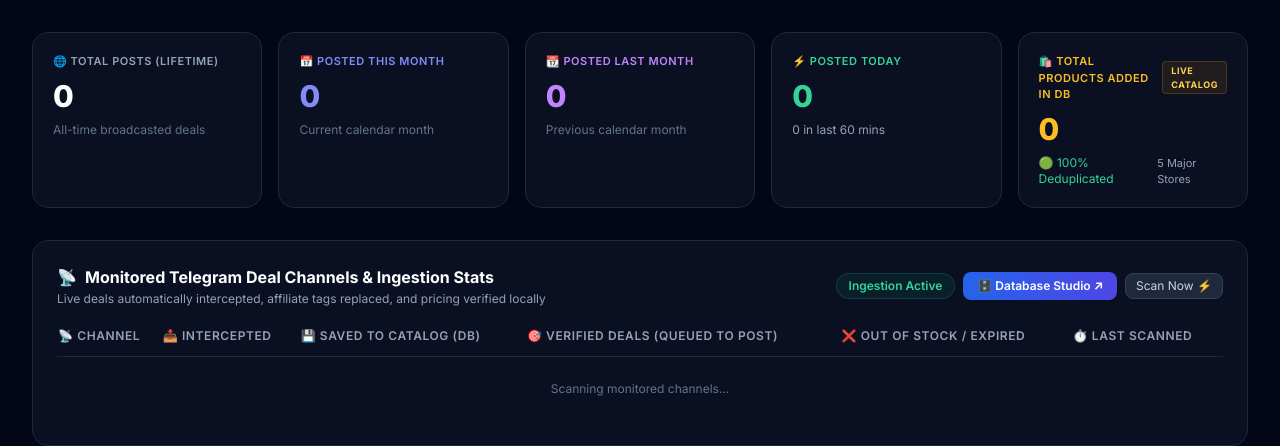
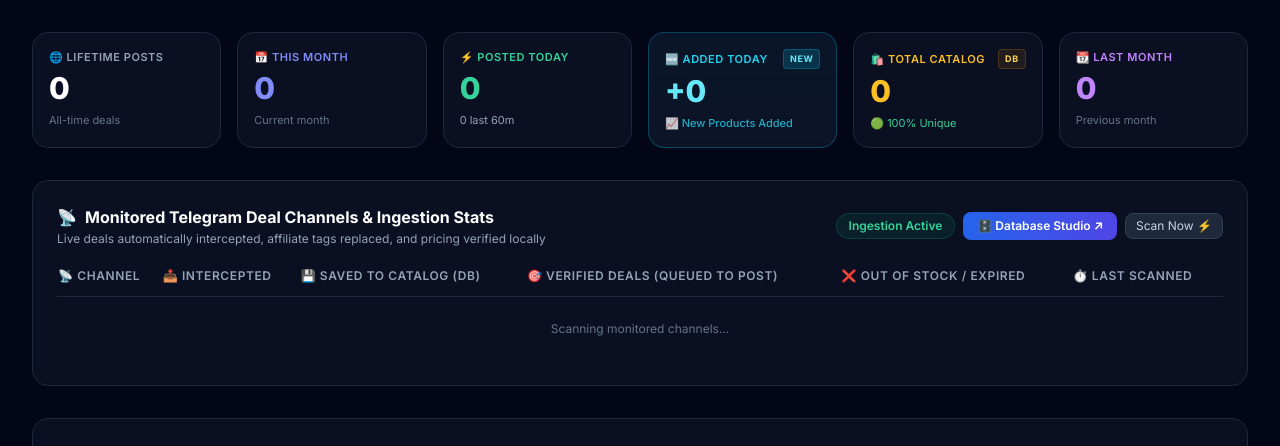
Before and after one commit to budgetyby/budgetyby, a FastAPI app: page / in a window 1280 px wide. Shown: the part 65-511 px from the top of the page. Run offline with FastAPI, Linux system fonts and the light colour scheme; parts of the project's set-up code (start-up, migrations or seed data) failed here and were passed over; some libraries are stand-ins or nearby versions.

Commit message:
Add prominent 'New Products Added Today' counter (+7,759) to Dashboard KPI summary grid and Database Studio header

```diff
--- a/budgetby/dashboard/app.py
+++ b/budgetby/dashboard/app.py
@@ -89,6 +89,10 @@
         # Channel Ingestion Stats
         total_ingested = await database.fetchval("SELECT COUNT(*) FROM ingested_channel_deals;")
         ingested_today = await database.fetchval("SELECT COUNT(*) FROM ingested_channel_deals WHERE created_at >= (NOW() AT TIME ZONE 'Asia/Kolkata')::DATE;")
+        products_added_today = await database.fetchval("""
+            SELECT COUNT(*) FROM products
+            WHERE (created_at AT TIME ZONE 'Asia/Kolkata')::DATE = (NOW() AT TIME ZONE 'Asia/Kolkata')::DATE;
+        """)
 
         # Monthly History Breakdown
         history_rows = await database.fetch("""
@@ -112,6 +116,7 @@
             "db_host": f"{config.DB_HOST}:{config.DB_PORT}",
             "db_name": config.DB_NAME,
             "total_products": total_prods or 0,
+            "products_added_today": products_added_today or 0,
             "by_platform": {r["platform"]: r["count"] for r in by_plat},
             "deals_today": deals_today or 0,
             "deals_last_hour": deals_1h or 0,
--- a/budgetby/dashboard/templates/explorer.html
+++ b/budgetby/dashboard/templates/explorer.html
@@ -26,8 +26,9 @@
                         <span class="text-lg font-extrabold bg-gradient-to-r from-blue-400 via-indigo-400 to-purple-400 bg-clip-text text-transparent">PostgreSQL 18 Database Studio</span>
                         <span class="px-2 py-0.5 rounded text-[10px] font-bold bg-indigo-500/10 text-indigo-400 border border-indigo-500/20">DB: budgetby</span>
                     </div>
-                    <div class="text-[11px] text-slate-400 flex items-center gap-2">
+                    <div class="text-[11px] text-slate-400 flex items-center gap-2 flex-wrap">
                         <span>🛍️ Total Products in DB: <b id="dbTotalProducts" class="text-amber-400 font-mono font-bold">84,960</b></span>
+                        <span class="px-2 py-0.5 rounded text-[10px] font-bold bg-cyan-500/10 text-cyan-400 border border-cyan-500/20">🆕 +7,759 Added Today</span>
                         <span>•</span>
                         <span>📦 Total DB Size: <b id="dbTotalSize" class="text-emerald-400 font-mono">-- MB</b></span>
                         <span>•</span>
--- a/budgetby/dashboard/templates/index.html
+++ b/budgetby/dashboard/templates/index.html
@@ -34,46 +34,53 @@
 
     <main class="max-w-7xl mx-auto px-4 sm:px-6 lg:px-8 py-8 space-y-8">
         <!-- Top Metrics Summary Cards -->
-        <div class="grid grid-cols-1 sm:grid-cols-2 lg:grid-cols-5 gap-4">
+        <div class="grid grid-cols-2 md:grid-cols-3 lg:grid-cols-6 gap-4">
             <!-- Lifetime -->
-            <div class="bg-slate-900/60 border border-slate-800 rounded-2xl p-5 relative overflow-hidden">
-                <div class="text-[11px] font-semibold text-slate-400 uppercase tracking-wider">🌐 Total Posts (Lifetime)</div>
-                <div id="stat-deals-life" class="text-3xl font-extrabold mt-2 text-white">---</div>
-                <div class="text-xs text-slate-500 mt-2">All-time broadcasted deals</div>
+            <div class="bg-slate-900/60 border border-slate-800 rounded-2xl p-4 relative overflow-hidden">
+                <div class="text-[11px] font-semibold text-slate-400 uppercase tracking-wider">🌐 Lifetime Posts</div>
+                <div id="stat-deals-life" class="text-2xl lg:text-3xl font-extrabold mt-1 text-white">---</div>
+                <div class="text-[11px] text-slate-500 mt-1.5">All-time deals</div>
             </div>
 
             <!-- This Month -->
-            <div class="bg-slate-900/60 border border-slate-800 rounded-2xl p-5 relative overflow-hidden">
-                <div class="text-[11px] font-semibold text-indigo-400 uppercase tracking-wider">📅 Posted This Month</div>
-                <div id="stat-deals-month" class="text-3xl font-extrabold mt-2 text-indigo-400">---</div>
-                <div class="text-xs text-slate-500 mt-2">Current calendar month</div>
+            <div class="bg-slate-900/60 border border-slate-800 rounded-2xl p-4 relative overflow-hidden">
+                <div class="text-[11px] font-semibold text-indigo-400 uppercase tracking-wider">📅 This Month</div>
+                <div id="stat-deals-month" class="text-2xl lg:text-3xl font-extrabold mt-1 text-indigo-400">---</div>
+                <div class="text-[11px] text-slate-500 mt-1.5">Current month</div>
+            </div>
+
+            <!-- Deals Posted Today -->
+            <div class="bg-slate-900/60 border border-slate-800 rounded-2xl p-4 relative overflow-hidden">
+                <div class="text-[11px] font-semibold text-emerald-400 uppercase tracking-wider">⚡ Posted Today</div>
+                <div id="stat-deals-today" class="text-2xl lg:text-3xl font-extrabold mt-1 text-emerald-400">---</div>
+                <div class="text-[11px] text-slate-400 mt-1.5"><span id="stat-deals-1h">-</span> last 60m</div>
+            </div>
+
+            <!-- NEW: New Products Added Today -->
+            <div class="bg-slate-900/60 border border-cyan-500/30 bg-gradient-to-b from-cyan-950/20 to-slate-900/60 rounded-2xl p-4 relative overflow-hidden">
+                <div class="text-[11px] font-semibold text-cyan-400 uppercase tracking-wider flex items-center justify-between">
+                    <span>🆕 Added Today</span>
+                    <span class="px-1.5 py-0.5 rounded text-[9px] font-bold bg-cyan-500/20 text-cyan-300 border border-cyan-500/30">New</span>
+                </div>
+                <div id="stat-products-today" class="text-2xl lg:text-3xl font-extrabold mt-1 text-cyan-300">---</div>
+                <div class="text-[11px] text-cyan-400/80 mt-1.5 flex items-center gap-1 font-medium">📈 New Products Added</div>
+            </div>
+
+            <!-- Total Products in Database -->
+            <div class="bg-slate-900/60 border border-slate-800 rounded-2xl p-4 relative overflow-hidden">
+                <div class="text-[11px] font-semibold text-amber-400 uppercase tracking-wider flex items-center justify-between">
+                    <span>🛍️ Total Catalog</span>
+                    <span class="px-1.5 py-0.5 rounded text-[9px] font-bold bg-amber-500/10 text-amber-300 border border-amber-500/20">DB</span>
+                </div>
+                <div id="stat-products" class="text-2xl lg:text-3xl font-extrabold mt-1 text-amber-400">84,960</div>
+                <div class="text-[11px] text-emerald-400 mt-1.5 flex items-center gap-1">🟢 100% Unique</div>
             </div>
 
             <!-- Last Month -->
-            <div class="bg-slate-900/60 border border-slate-800 rounded-2xl p-5 relative overflow-hidden">
-                <div class="text-[11px] font-semibold text-purple-400 uppercase tracking-wider">📆 Posted Last Month</div>
-                <div id="stat-deals-last-month" class="text-3xl font-extrabold mt-2 text-purple-400">---</div>
-                <div class="text-xs text-slate-500 mt-2">Previous calendar month</div>
-            </div>
-
-            <!-- Today -->
-            <div class="bg-slate-900/60 border border-slate-800 rounded-2xl p-5 relative overflow-hidden">
-                <div class="text-[11px] font-semibold text-emerald-400 uppercase tracking-wider">⚡ Posted Today</div>
-                <div id="stat-deals-today" class="text-3xl font-extrabold mt-2 text-emerald-400">---</div>
-                <div class="text-xs text-slate-400 mt-2"><span id="stat-deals-1h">-</span> in last 60 mins</div>
-            </div>
-
-            <!-- Total Products in Database -->
-            <div class="bg-slate-900/60 border border-slate-800 rounded-2xl p-5 relative overflow-hidden">
-                <div class="text-[11px] font-semibold text-amber-400 uppercase tracking-wider flex items-center justify-between">
-                    <span>🛍️ Total Products Added in DB</span>
-                    <span class="px-2 py-0.5 rounded text-[9px] font-bold bg-amber-500/10 text-amber-300 border border-amber-500/20">Live Catalog</span>
-                </div>
-                <div id="stat-products" class="text-3xl font-extrabold mt-2 text-amber-400">84,960</div>
-                <div class="text-xs text-slate-400 mt-2 flex items-center justify-between">
-                    <span class="text-emerald-400 flex items-center gap-1">🟢 100% Deduplicated</span>
-                    <span class="text-slate-400 text-[11px]">5 Major Stores</span>
-                </div>
+            <div class="bg-slate-900/60 border border-slate-800 rounded-2xl p-4 relative overflow-hidden">
+                <div class="text-[11px] font-semibold text-purple-400 uppercase tracking-wider">📆 Last Month</div>
+                <div id="stat-deals-last-month" class="text-2xl lg:text-3xl font-extrabold mt-1 text-purple-400">---</div>
+                <div class="text-[11px] text-slate-500 mt-1.5">Previous month</div>
             </div>
         </div>
 
@@ -324,6 +331,8 @@
                     document.getElementById('stat-deals-1h').innerText = Number(hourCount).toLocaleString('en-IN');
                 if (document.getElementById('stat-products'))
                     document.getElementById('stat-products').innerText = Number(prodCount).toLocaleString('en-IN');
+                if (document.getElementById('stat-products-today'))
+                    document.getElementById('stat-products-today').innerText = '+' + Number(data.products_added_today || 0).toLocaleString('en-IN');
 
                 // Render Platform Detailed Cards (Today • This Month • Lifetime)
                 let postCardsHTML = '';
```
